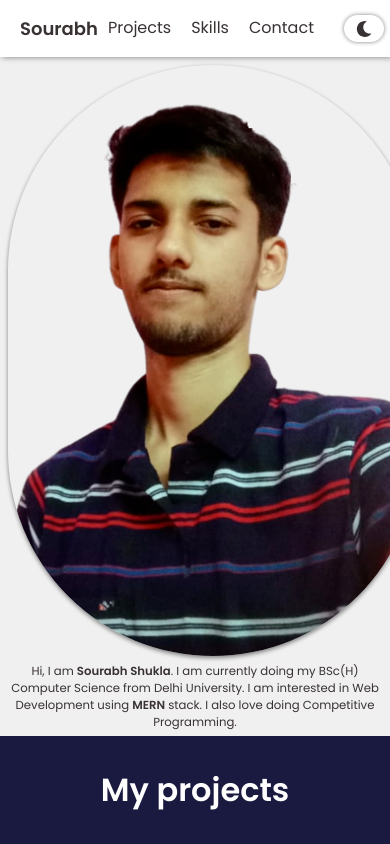
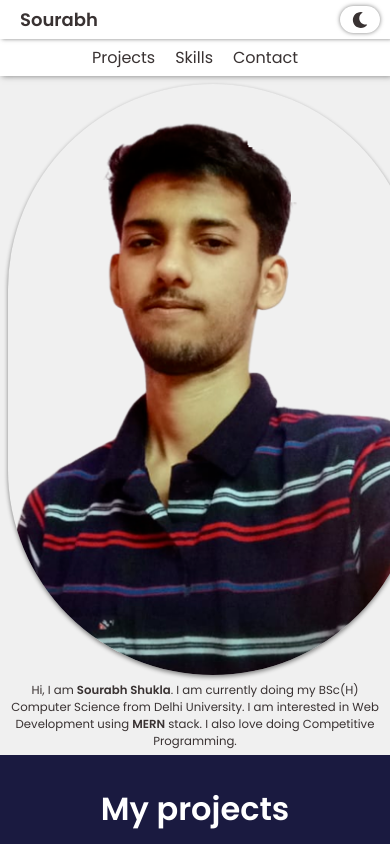
Before and after one commit to anonymous372/port-folio, a React (Create React App) app: page / in a window 390 px wide. Shown: the top 844 px of the page. Built offline with nearby package versions, Linux system fonts and the light colour scheme; a web font is replaced by a local one.

Commit message:
fix navbar overflow

```diff
--- a/src/components/About/About.css
+++ b/src/components/About/About.css
@@ -2,7 +2,6 @@
   background-color: rgb(248, 248, 248);
   height: 70vh;
   box-shadow: 0 2px 4px gray;
-  height: 70vh;
   border-radius: 50vh;
   transition: all 0.6s;
 }
--- a/src/components/Navbar/Navbar.css
+++ b/src/components/Navbar/Navbar.css
@@ -1,10 +1,12 @@
 #navbar {
-  padding: 15px 0px 15px 20px;
+  /* padding: 15px 0px 15px 20px; */
   display: flex;
   justify-content: space-between;
   box-shadow: 2px 0 6px rgba(0, 0, 0, 0.5);
   background-color: white;
   transition: background-color 0.6s;
+  min-height: 56px;
+  align-items: center;
 }
 
 #navbar .left a {
@@ -13,6 +15,7 @@
   text-decoration: none;
   color: black;
   transition: color 0.3s;
+  margin-left: 20px;
 }
 
 #navbar .left a:hover {
@@ -53,3 +56,27 @@
 .themeBtn svg {
   color: #333;
 }
+.themeBtn.mobile {
+  display: none;
+}
+@media (max-width: 600px) {
+  #navbar {
+    flex-direction: column;
+  }
+  #navbar .left {
+    display: flex;
+    justify-content: space-between;
+    box-shadow: 2px 0 4px rgba(0, 0, 0, 0.5);
+    width: 100%;
+    padding: 6px 0;
+  }
+  #navbar .right {
+    padding: 6px 0;
+  }
+  .themeBtn {
+    display: none;
+  }
+  .themeBtn.mobile {
+    display: flex;
+  }
+}
--- a/src/components/Navbar/Navbar.js
+++ b/src/components/Navbar/Navbar.js
@@ -30,6 +30,23 @@ const Navbar = ({ theme, setTheme }) => {
         <a href="#navbar" style={{ color: textClass }}>
           Sourabh
         </a>
+        {theme === "dark" ? (
+          <div
+            className="themeBtn mobile"
+            onClick={toggleTheme}
+            style={{ backgroundColor: bgClass, boxShadow: shadowClassBtn }}
+          >
+            <FaSun style={{ color: textClass }}></FaSun>
+          </div>
+        ) : (
+          <div
+            className="themeBtn mobile"
+            onClick={toggleTheme}
+            style={{ backgroundColor: bgClass, boxShadow: shadowClassBtn }}
+          >
+            <FaMoon style={{ color: textClass }}></FaMoon>
+          </div>
+        )}
       </div>
       <div className="right">
         <a href="#projects" style={{ color: textClass }}>
```
